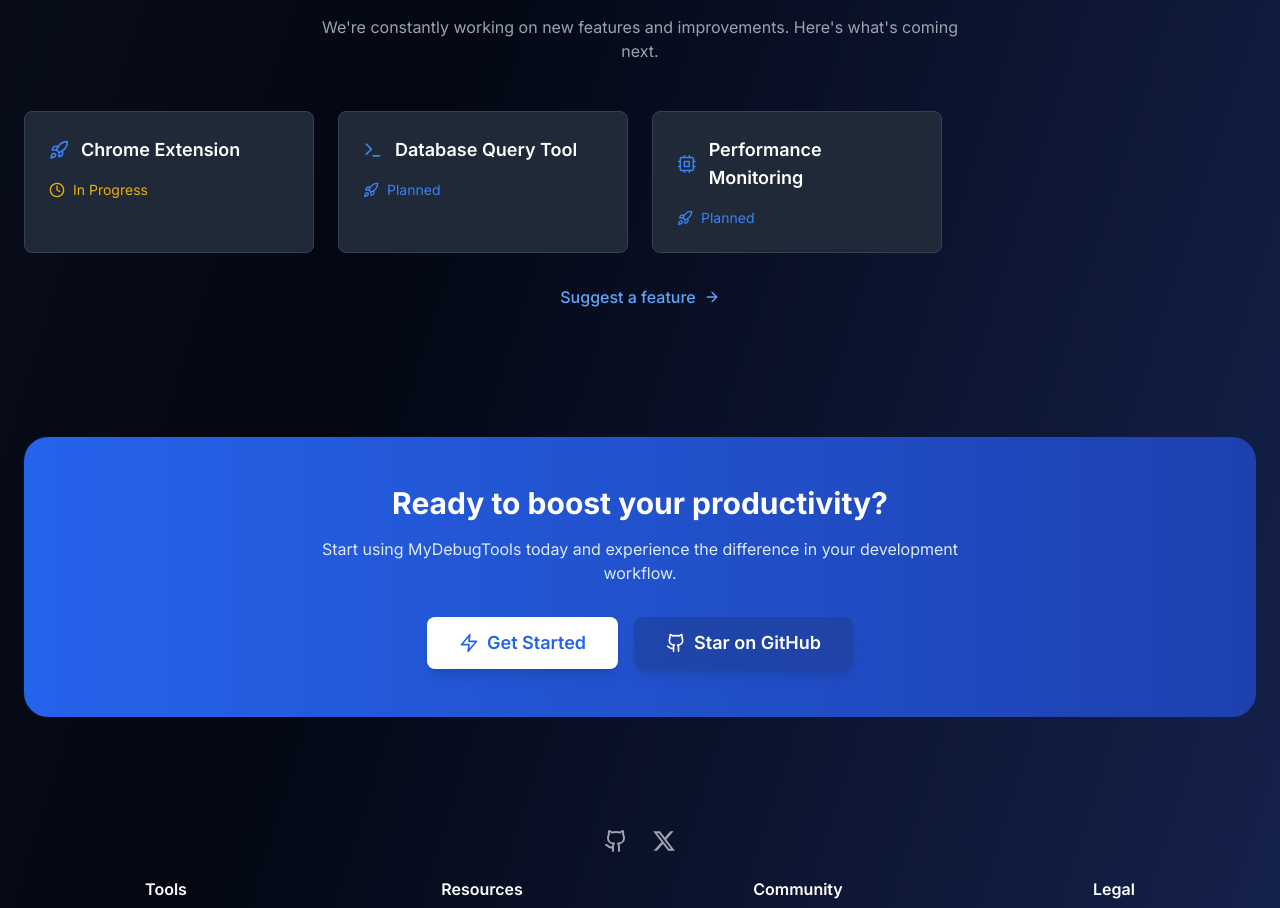
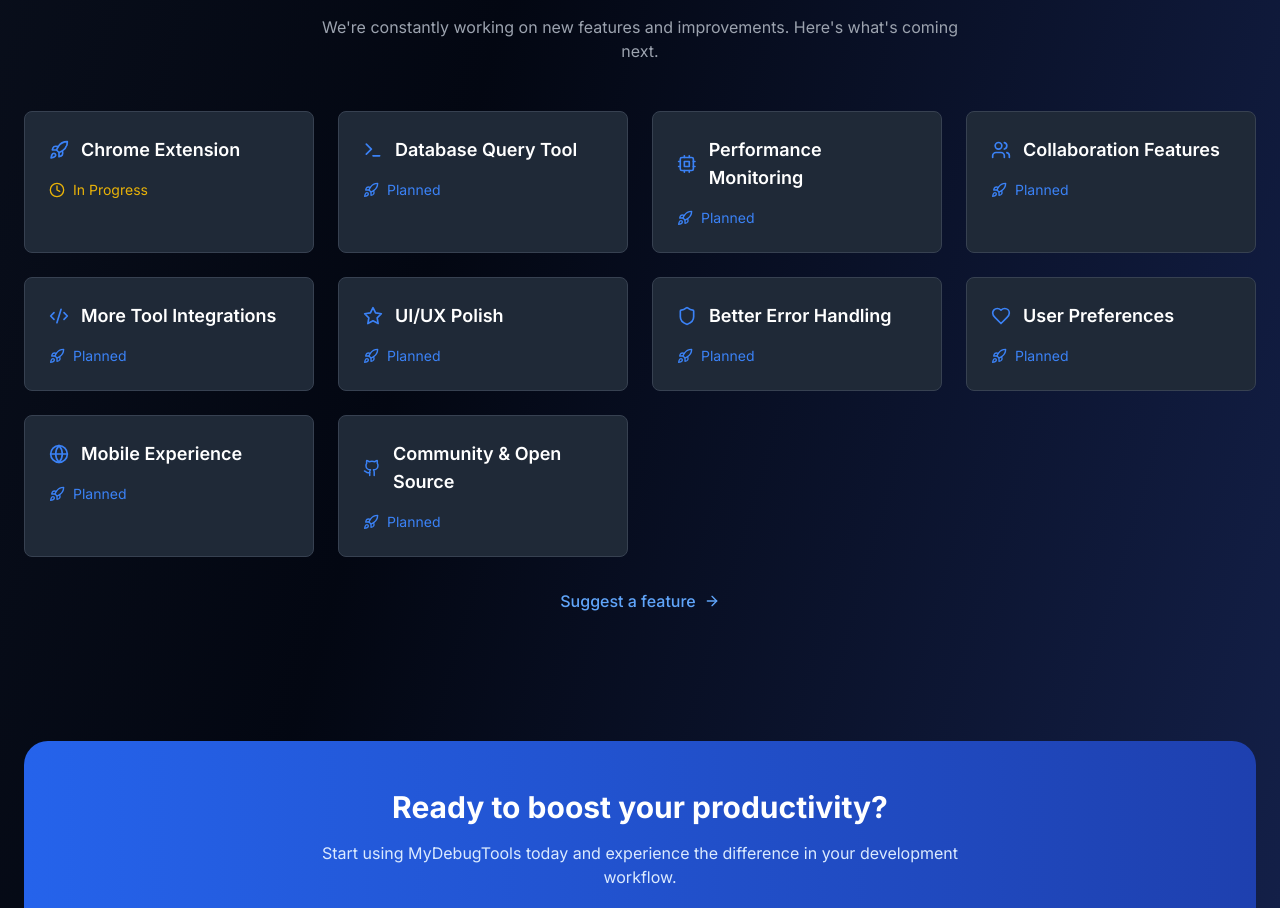
Before and after one commit to jasimvk/mydebugtools, a Next.js app: page / in a window 1280 px wide. Shown: the part 2649-3557 px from the top of the page. Built offline with nearby package versions, Linux system fonts and the light colour scheme; no server answers.

Commit message:
feat: update landing page roadmap section with new roadmap items

```diff
--- a/src/app/page.tsx
+++ b/src/app/page.tsx
@@ -16,8 +16,7 @@
   PhotoIcon,
   CodeBracketIcon as LucideCodeBracketIcon,
   PaintBrushIcon,
-  WrenchScrewdriverIcon,
-  ExclamationCircleIcon
+  WrenchScrewdriverIcon
 } from '@heroicons/react/24/outline';
 import {
   CurlyBracesIcon,
@@ -157,6 +156,41 @@
     title: "Performance Monitoring",
     status: "planned",
     icon: <Cpu className="h-5 w-5 text-blue-500" />
+  },
+  {
+    title: "Collaboration Features",
+    status: "planned",
+    icon: <Users className="h-5 w-5 text-blue-500" />
+  },
+  {
+    title: "More Tool Integrations",
+    status: "planned",
+    icon: <Code2 className="h-5 w-5 text-blue-500" />
+  },
+  {
+    title: "UI/UX Polish",
+    status: "ongoing",
+    icon: <Star className="h-5 w-5 text-blue-500" />
+  },
+  {
+    title: "Better Error Handling",
+    status: "ongoing",
+    icon: <Shield className="h-5 w-5 text-blue-500" />
+  },
+  {
+    title: "User Preferences",
+    status: "planned",
+    icon: <Heart className="h-5 w-5 text-blue-500" />
+  },
+  {
+    title: "Mobile Experience",
+    status: "planned",
+    icon: <Globe className="h-5 w-5 text-blue-500" />
+  },
+  {
+    title: "Community & Open Source",
+    status: "ongoing",
+    icon: <Github className="h-5 w-5 text-blue-500" />
   }
 ];
 
```
